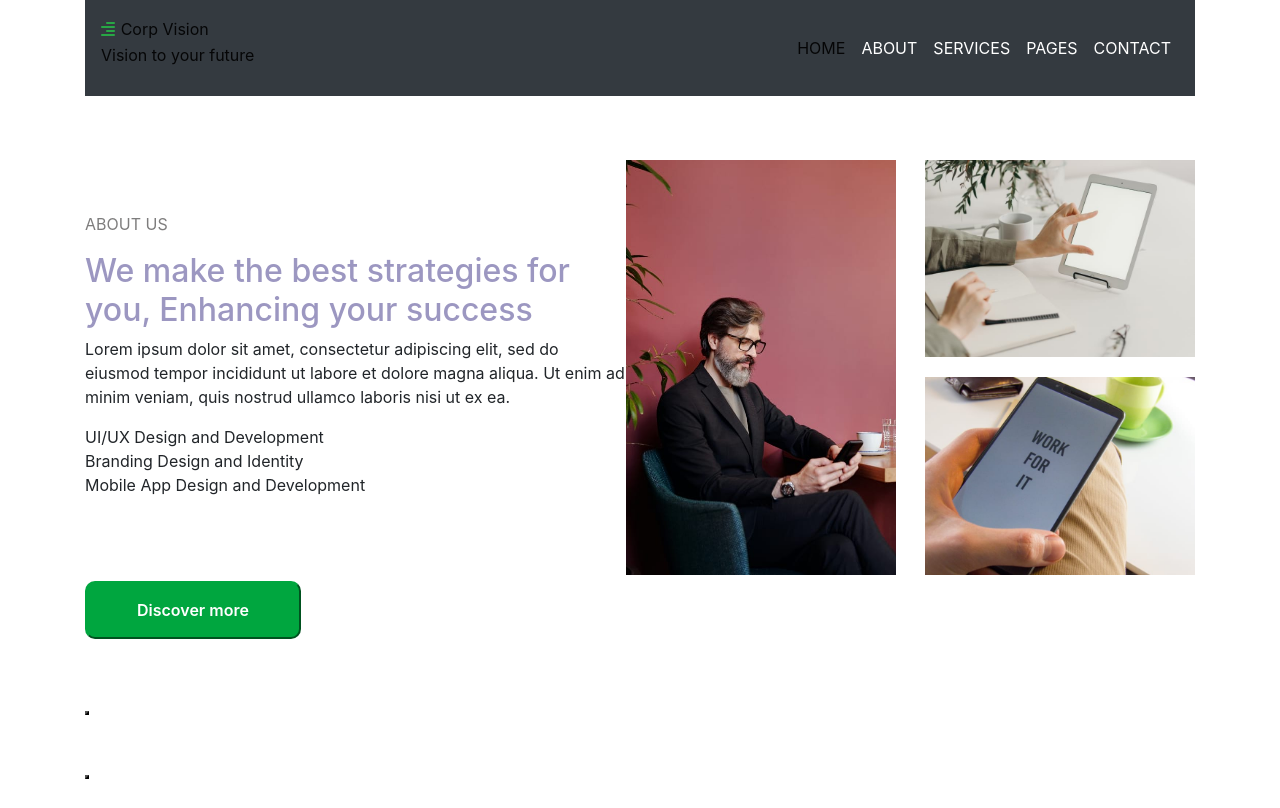
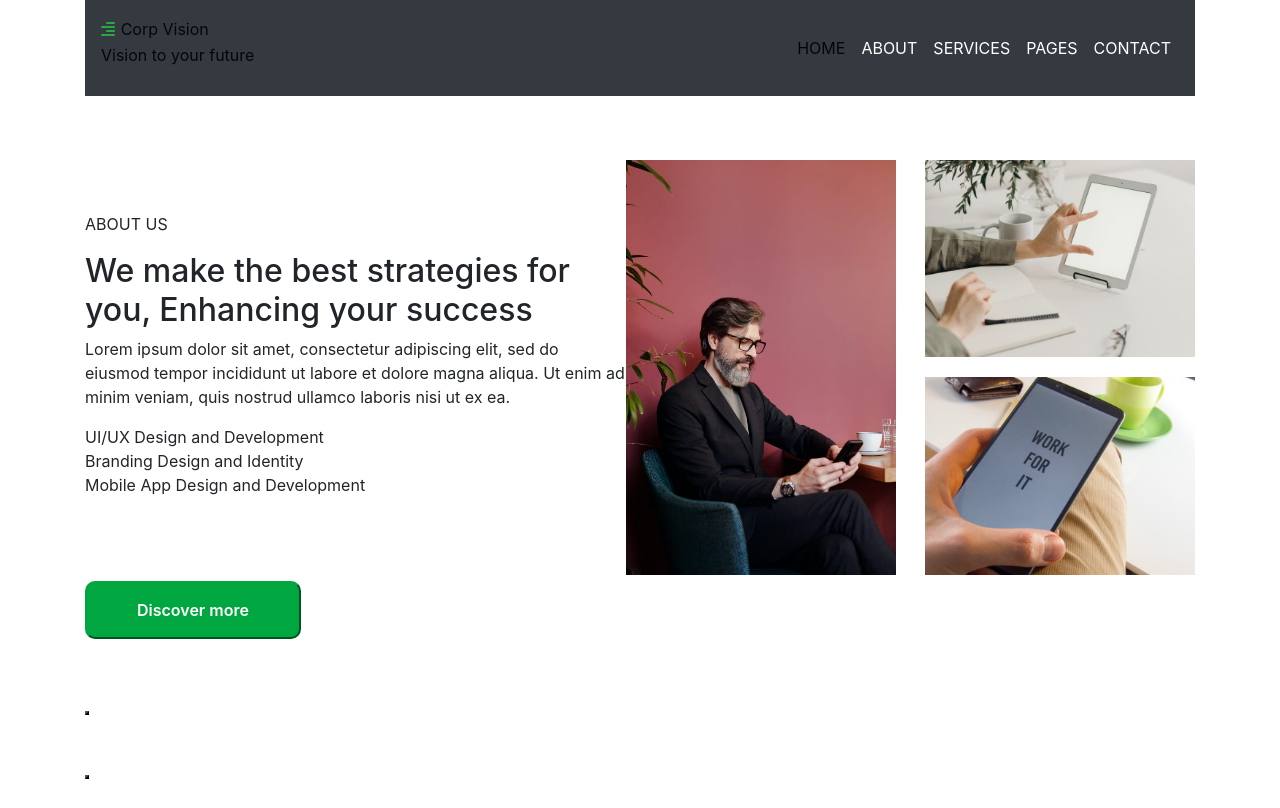
Before and after one commit to PhamSonUIT/Capstone1, a plain HTML site: page index.html in a window 1280 px wide. Shown: the top 808 px of the page. Drawn offline with nearby package versions, Linux system fonts and the light colour scheme.

Commit message:
delete css title

```diff
--- a/style.css
+++ b/style.css
@@ -12,13 +12,7 @@ header .navbar-nav .nav-item .nav-link {
     color: white;
 }
 
-.title h2 {
-    color: #9c97c1;
-}
 
-.title p {
-    color: #7e7d7d;
-}
 .button{
     color: #fff;
     background-color: #00a63f;
```
